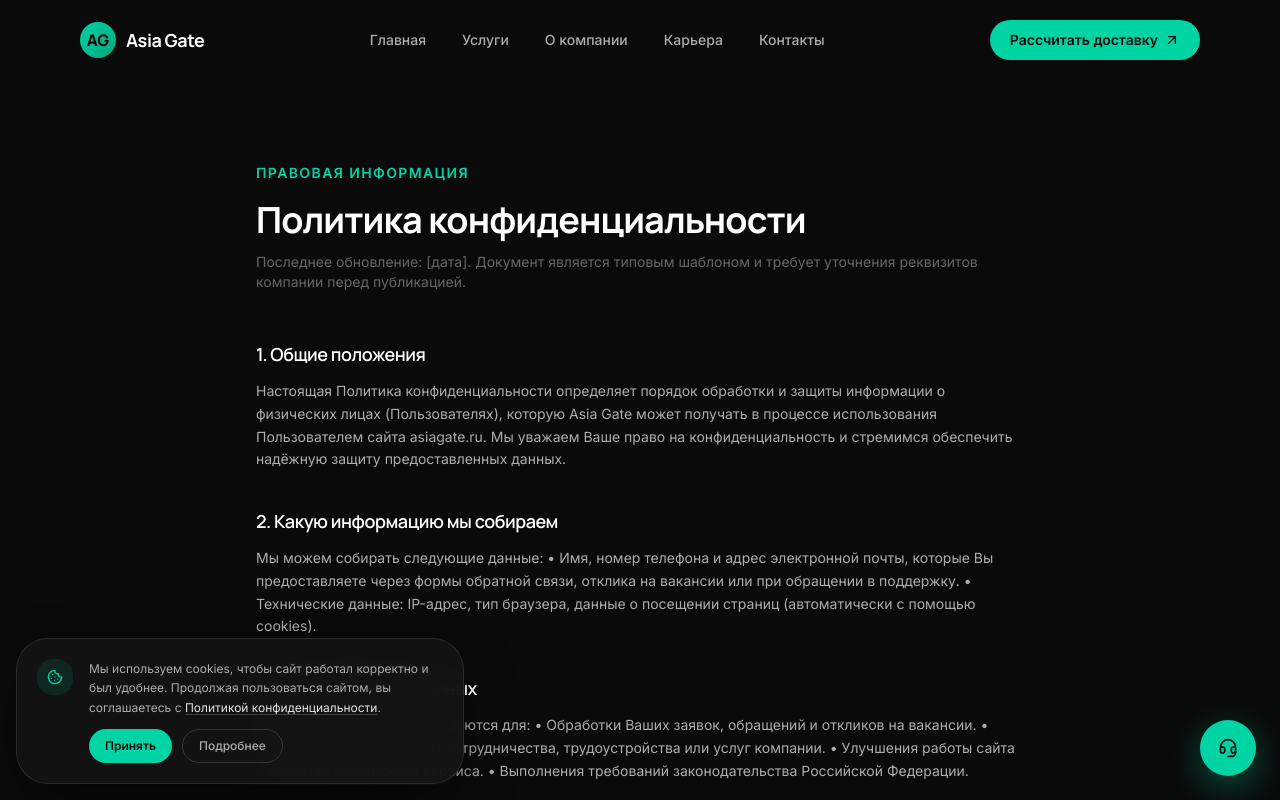
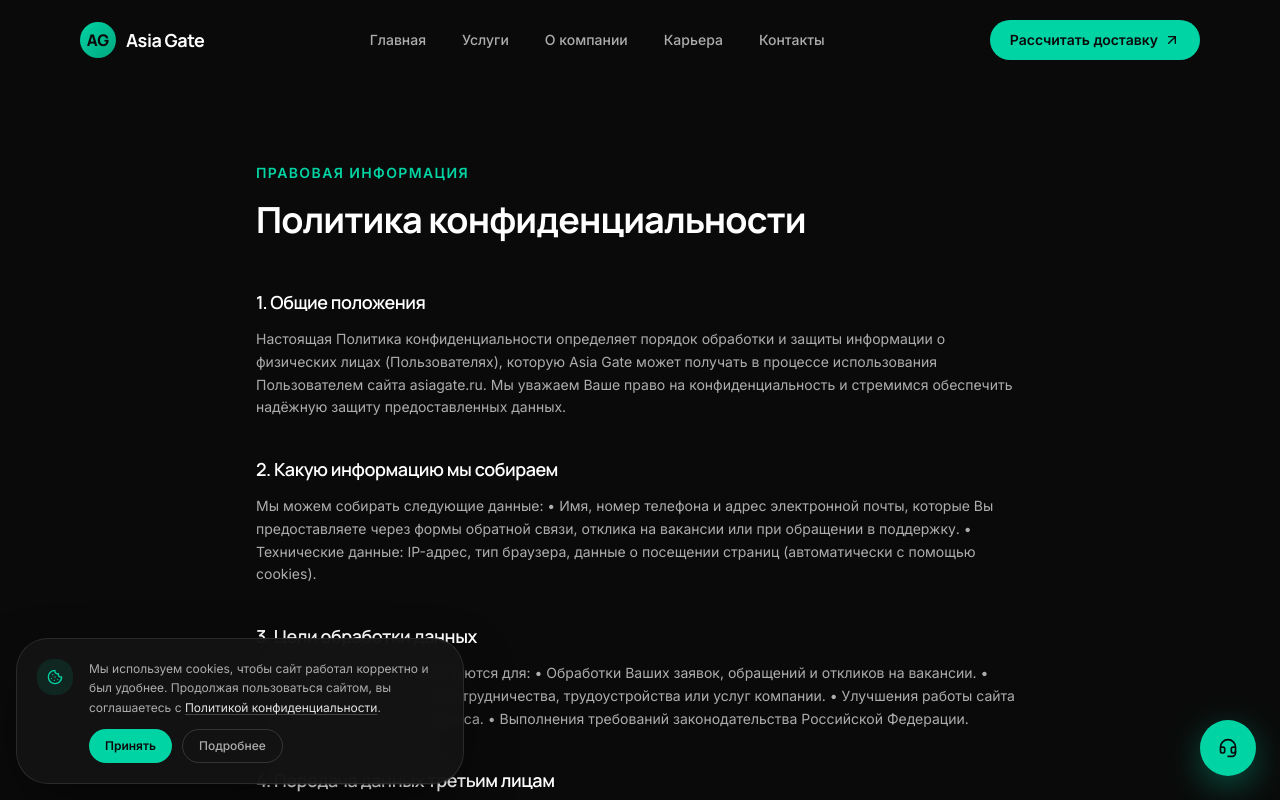
Before and after one commit to dmitryulyanovv/asiagate, a Next.js app: page /privacy-policy in a window 1280 px wide. Shown: the top 800 px of the page. Built offline with nearby package versions, Linux system fonts and the light colour scheme.

Commit message:
Remove last update notice from privacy policy
Removed outdated update notice from privacy policy.

```diff
--- a/app/privacy-policy/page.tsx
+++ b/app/privacy-policy/page.tsx
@@ -64,8 +64,6 @@ export default function PrivacyPolicyPage() {
             Политика конфиденциальности
           </h1>
           <p className="mt-3 text-sm text-[#666666]">
-            Последнее обновление: [дата]. Документ является типовым шаблоном
-            и требует уточнения реквизитов компании перед публикацией.
           </p>
 
           <div className="mt-12 flex flex-col gap-9">
```
